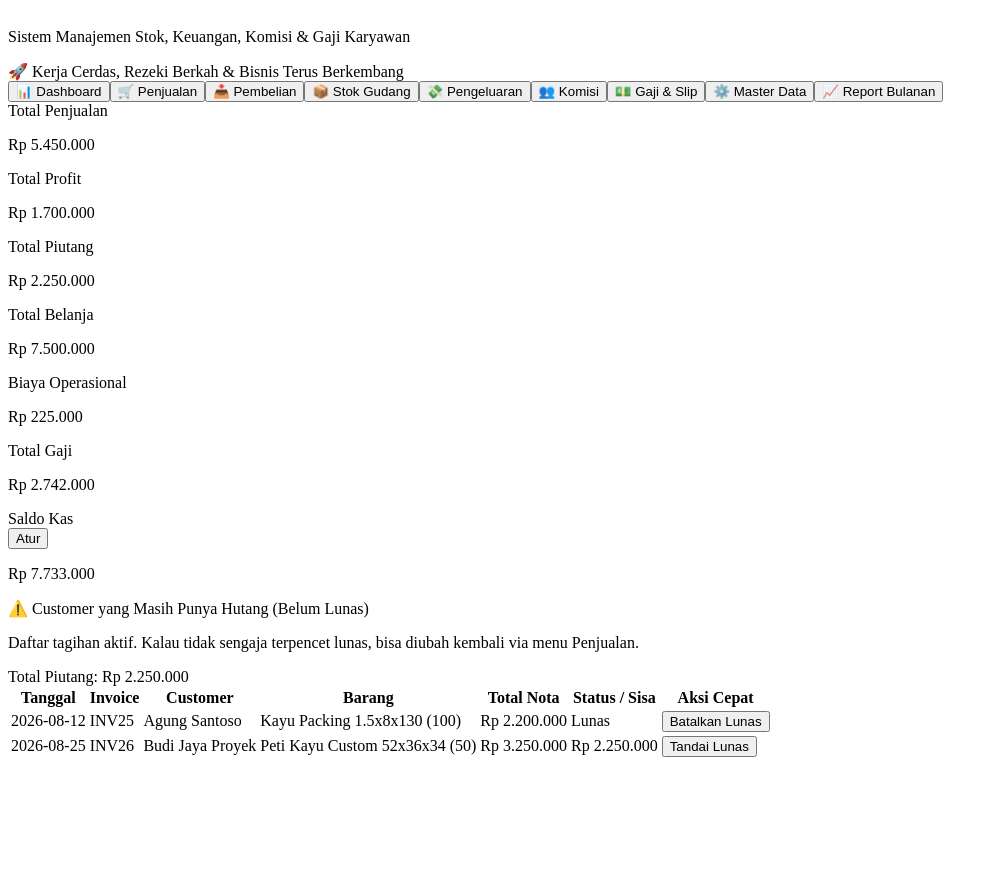
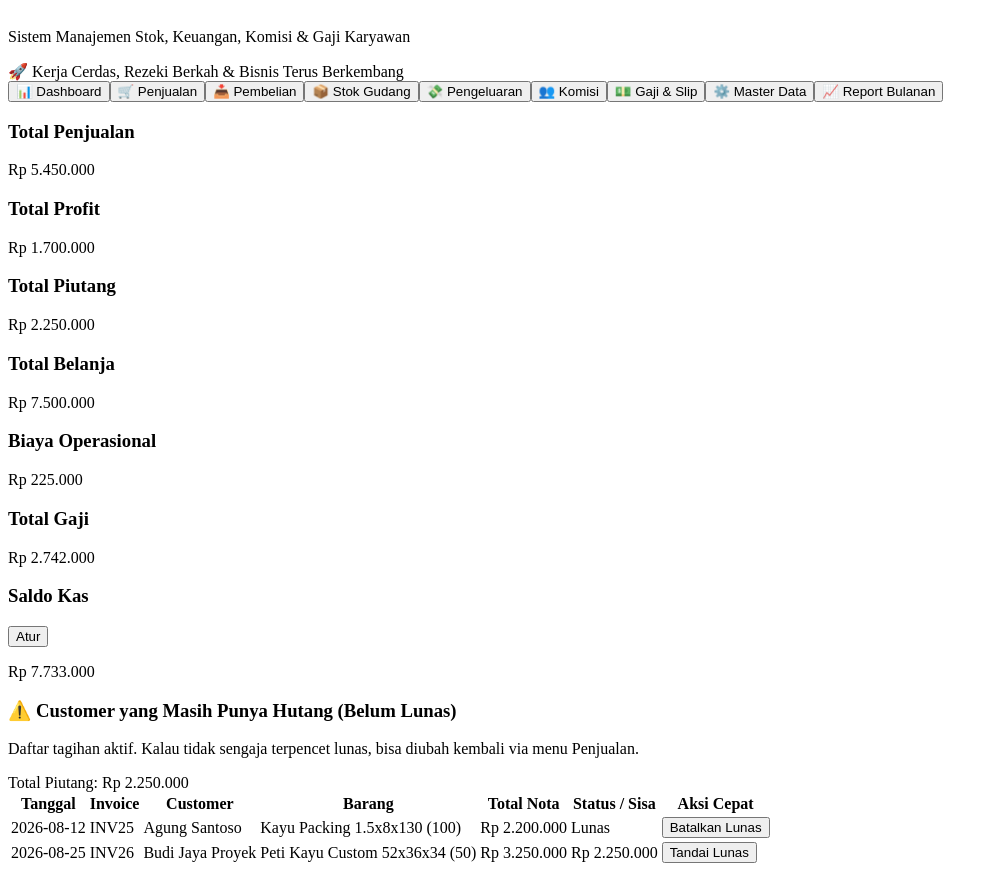
Before and after one commit to zaynpackaging-ux/zayn-packaging, a Next.js app: page / in a window 1280 px wide. Shown: the part 1346-2220 px from the top of the page, without its empty margins (0-998 px from the left). Before the commit the page ends 2114 px from the top, so only its background shows below. Built offline with nearby package versions, Linux system fonts and the light colour scheme.

Commit message:
Create card.tsx

```diff
--- /dev/null
+++ b/components/ui/card.tsx
@@ -0,0 +1,17 @@
+import * as React from "react"
+
+export function Card({ className, ...props }: React.HTMLAttributes<HTMLDivElement>) {
+  return <div className={`rounded-xl border bg-card text-card-foreground shadow ${className || ""}`} {...props} />
+}
+
+export function CardHeader({ className, ...props }: React.HTMLAttributes<HTMLDivElement>) {
+  return <div className={`flex flex-col space-y-1.5 p-6 ${className || ""}`} {...props} />
+}
+
+export function CardTitle({ className, ...props }: React.HTMLAttributes<HTMLHeadingElement>) {
+  return <h3 className={`font-semibold leading-none tracking-tight ${className || ""}`} {...props} />
+}
+
+export function CardContent({ className, ...props }: React.HTMLAttributes<HTMLDivElement>) {
+  return <div className={`p-6 pt-0 ${className || ""}`} {...props} />
+}
```
